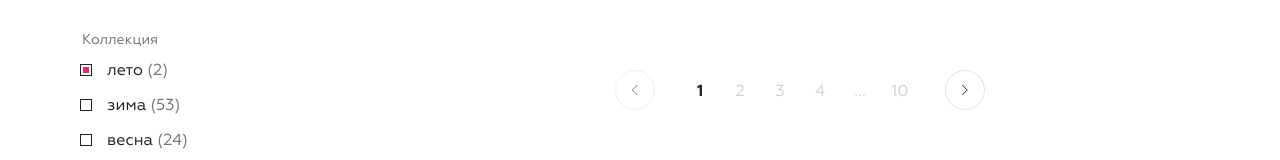
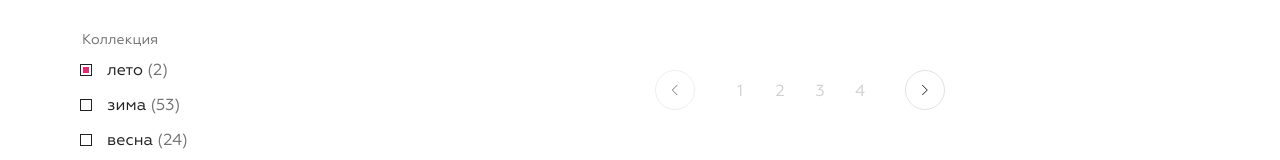
Before and after one commit to WebDevJS2022/WebDevJS2022.github.io-moire, a Vue app: page / in a window 1280 px wide. Shown: the part 708-868 px from the top of the page. Built offline with nearby package versions, Linux system fonts and the light colour scheme.

Commit message:
4.3 Переключение страниц

```diff
--- a/src/App.vue
+++ b/src/App.vue
@@ -3,7 +3,8 @@
 
         <ProductList :products="products"/>
 
-        <BasePagination :page="page" :count="countProducts" :per-page="productsPerPage"/>
+        <BasePagination :modelValue="page" @update:modelValue="page = $event"
+        :count="countProducts" :per-page="productsPerPage"/>
       </section>
 </template>
 
--- a/src/components/BasePagination.vue
+++ b/src/components/BasePagination.vue
@@ -8,34 +8,11 @@
               </svg>
             </a>
           </li>
-          <li class="pagination__item">
-            <a class="pagination__link pagination__link--current">
-              1
-            </a>
-          </li>
-          <li class="pagination__item">
-            <a class="pagination__link" href="#">
-              2
-            </a>
-          </li>
-          <li class="pagination__item">
-            <a class="pagination__link" href="#">
-              3
-            </a>
-          </li>
-          <li class="pagination__item">
-            <a class="pagination__link" href="#">
-              4
-            </a>
-          </li>
-          <li class="pagination__item">
-            <a class="pagination__link" href="#">
-              ...
-            </a>
-          </li>
-          <li class="pagination__item">
-            <a class="pagination__link" href="#">
-              10
+          <li class="pagination__item" v-for="pageNumber in pages" :key="pageNumber">
+            <a href="#" class="pagination__link"
+            :class="{'pagination__link--current': pageNumber === page}"
+            @click.prevent="paginate(pageNumber)">
+              {{ pageNumber }}
             </a>
           </li>
           <li class="pagination__item">
@@ -51,11 +28,20 @@
 
 <script>
 export default {
+  model: {
+    prop: 'page', // свойство
+    event: 'paginate', // событие
+  },
   props: ['page', 'count', 'perPage'],
   computed: {
     pages() { // количество страниц
       return Math.ceil(this.count / this.perPage);
     },
   },
+  methods: {
+    paginate(page) {
+      this.$emit('update:modelValue', page);
+    },
+  },
 };
 </script>
```
